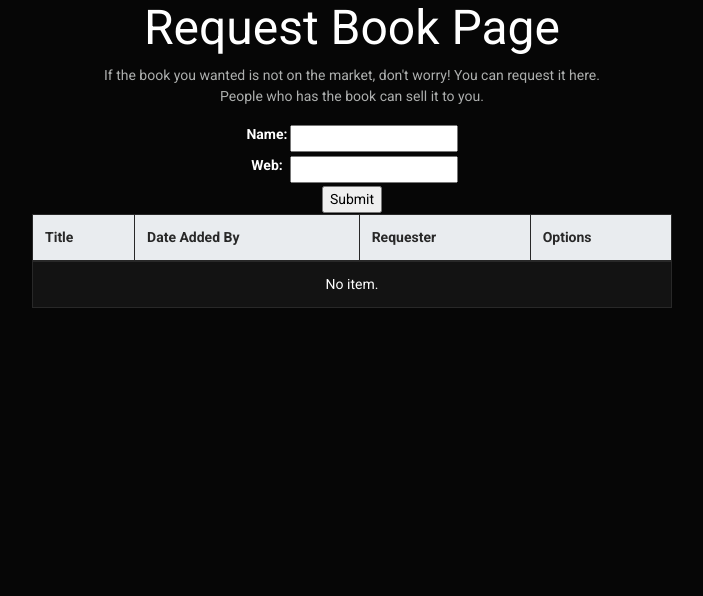
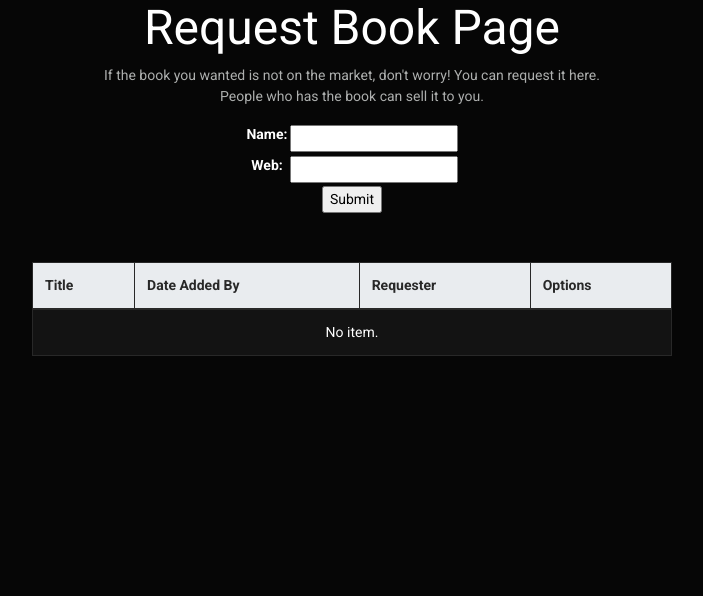
Before and after one commit to rbelleca/CS3337_Proj, a Django app: page /requestbook in a window 1280 px wide. Shown: the part 127-723 px from the top of the page, without its empty margins (288-991 px from the left). Run offline with Django 3.2, Linux system fonts and the light colour scheme; a user stored in the database is signed in; data that the repository does not hold is empty; some libraries are stand-ins or nearby versions.

Commit message:
Update requestbook.html

```diff
--- a/bookEx/templates/bookMng/requestbook.html
+++ b/bookEx/templates/bookMng/requestbook.html
@@ -41,8 +41,8 @@ Book Requests
     </form>
 {% endif %}
 
-<!-- Requests table-->
-<table class="table table-striped table-bordered mx-auto" align="center" border="2">
+<div class="mt-5">
+    <table class="table table-striped table-bordered mx-auto" align="center" border="2">
     <thead class="thead-light">
         <tr>
             <th class="font-weight-bold">Title</th>
@@ -73,6 +73,10 @@ Book Requests
         </tr>
     {% endfor %}
     {% endif %}
-</table>
+    </table>
+</div>
+
+<!-- Requests table-->
+
 <!--<h2>Total Price: ${{ totalPrice }}</h2>-->
 {% endblock main_content %}
```
